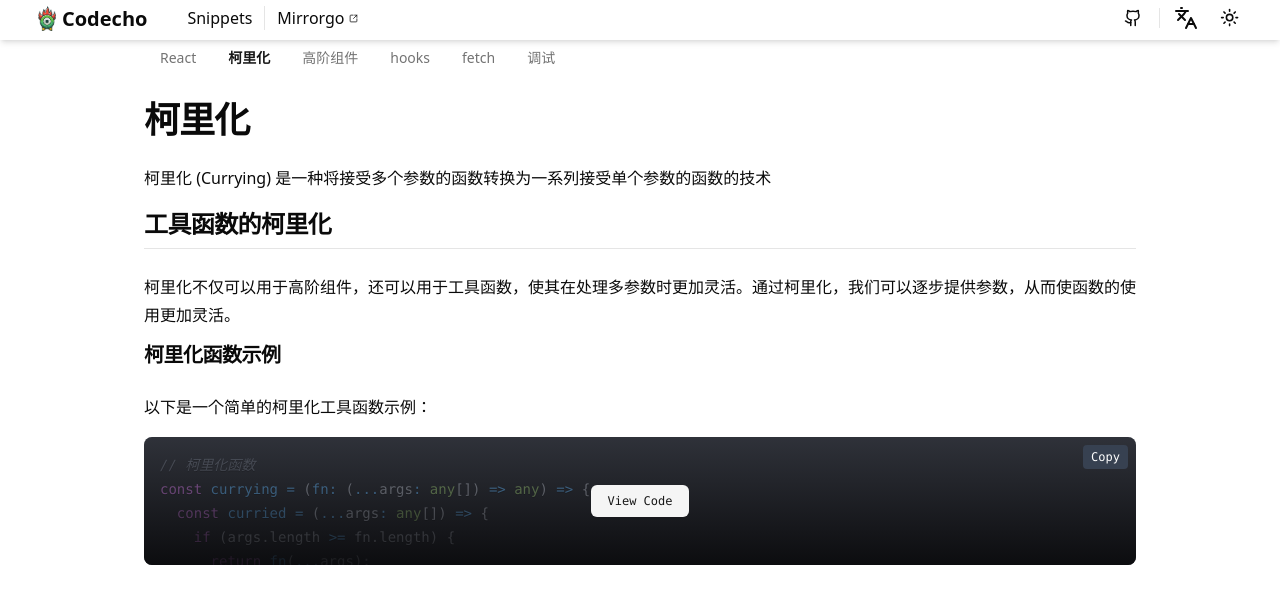
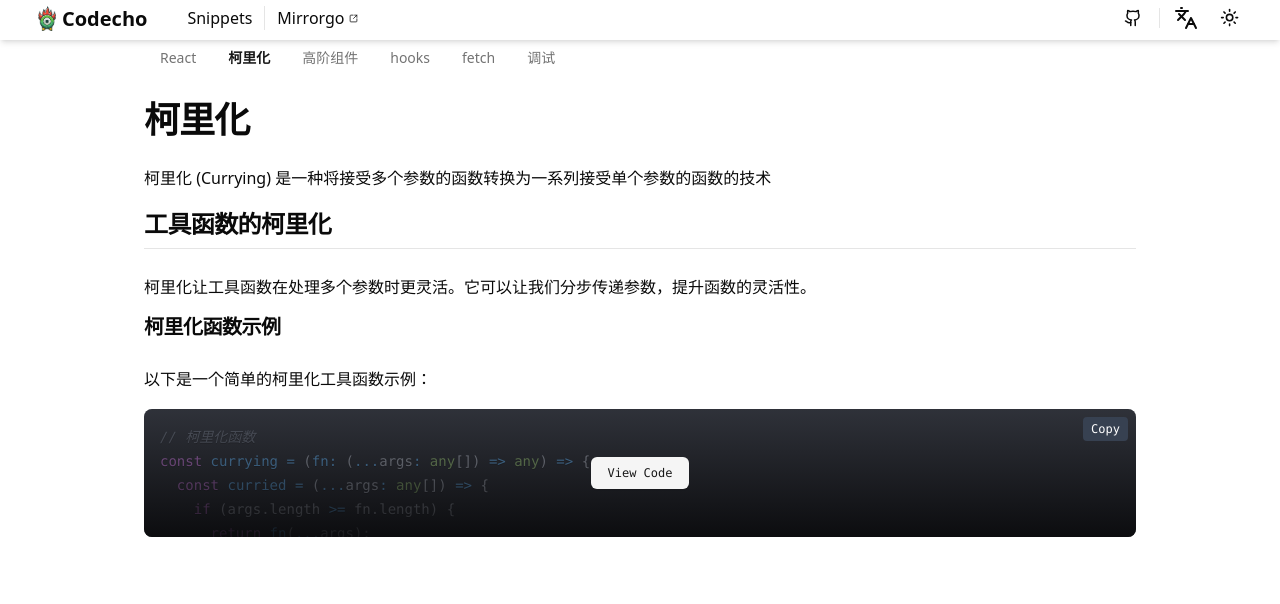
Before and after one commit to Mirrorgo/codecho, a React (Vite) app: page /curring in a window 1280 px wide. Shown: the top 604 px of the page. Built offline with nearby package versions, Linux system fonts and the light colour scheme.

Commit message:
feat: improve clarity of Curring documentation

```diff
--- a/src/mdx/Curring.mdx
+++ b/src/mdx/Curring.mdx
@@ -4,7 +4,7 @@
 
 ## 工具函数的柯里化
 
-柯里化不仅可以用于高阶组件，还可以用于工具函数，使其在处理多参数时更加灵活。通过柯里化，我们可以逐步提供参数，从而使函数的使用更加灵活。
+柯里化让工具函数在处理多个参数时更灵活。它可以让我们分步传递参数，提升函数的灵活性。
 
 ### 柯里化函数示例
 
```
